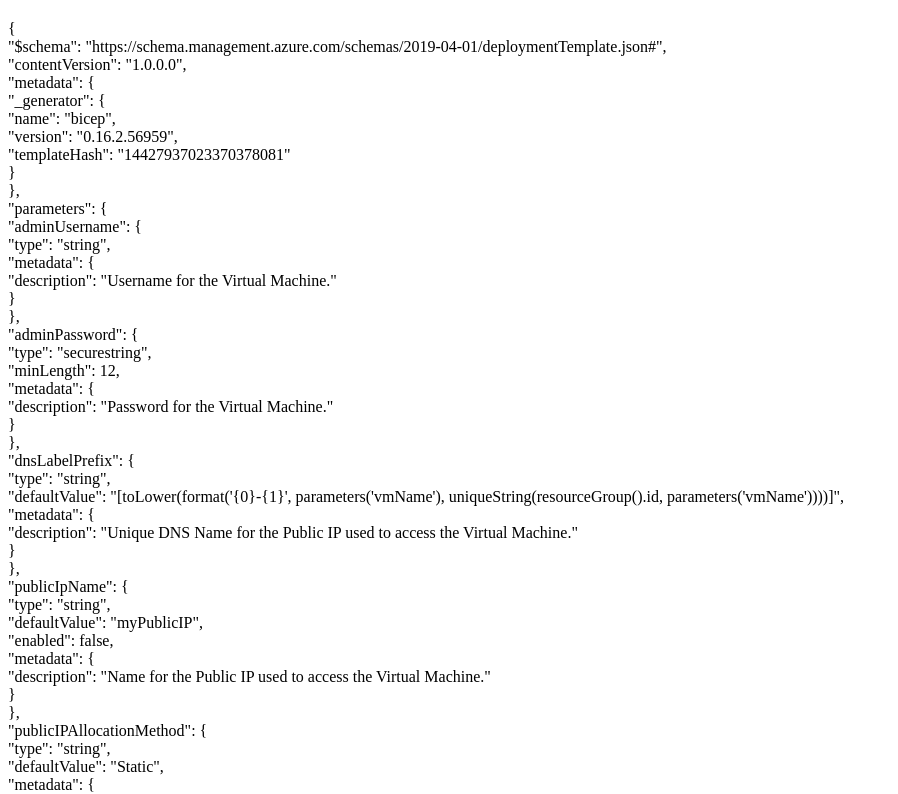
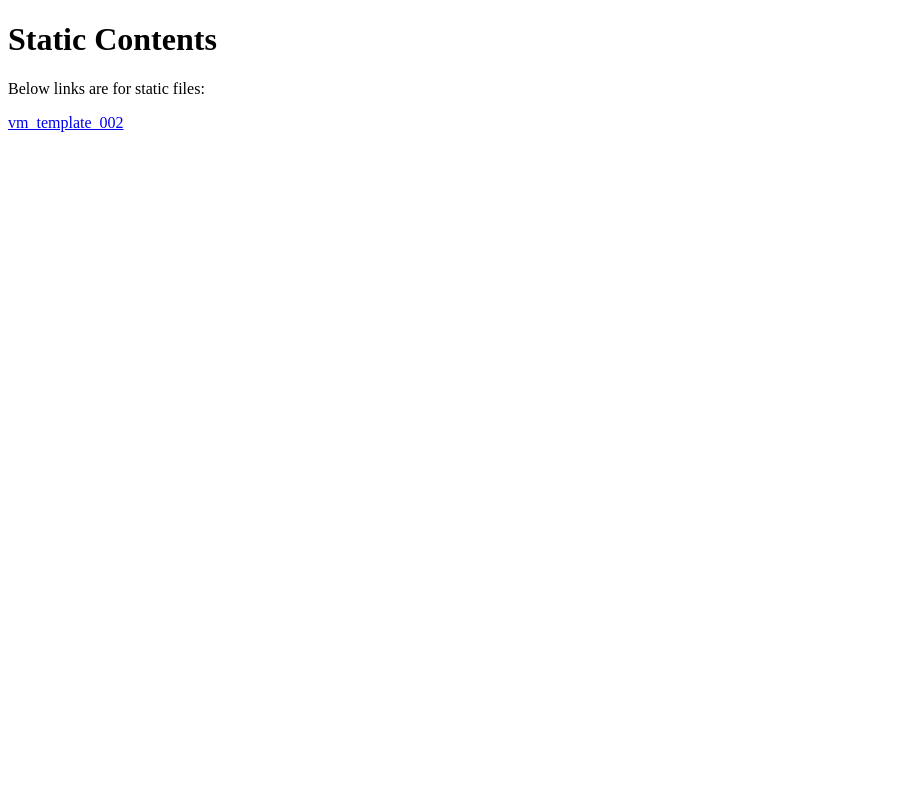
Before and after one commit to masud-github/static_content, a plain HTML site: page docs/index.html in a window 1280 px wide. Shown: the top 794 px of the page, without its empty margins (0-898 px from the left). Drawn offline with Linux system fonts and the light colour scheme.

Commit message:
Update index.html

```diff
--- a/docs/index.html
+++ b/docs/index.html
@@ -1,19 +1,13 @@
 <!DOCTYPE html>
 <html>
 <head>
-    <title>File</title>
+    <title>Static Contents</title>
 </head>
 <body>
-    <h2></h2>
-    <div id="JSON"></div>
 
-    <script>
-        fetch('vm_template_002.json')
-            .then(response => response.text())
-            .then(data => {
-                document.getElementById('JSON').innerText = data;
-            })
-            .catch(error => console.error('Error fetching json file:', error));
-    </script>
+    <h1>Static Contents</h1>
+    <p>Below links are for static files:</p>
+    <a href="vm_template_002.json">vm_template_002</a>
+
 </body>
 </html>
```
